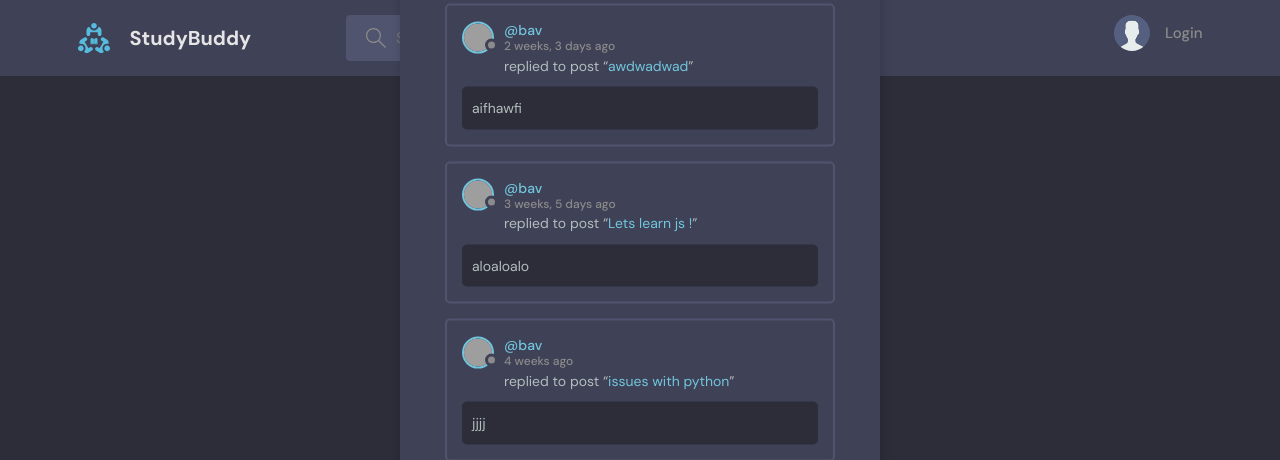
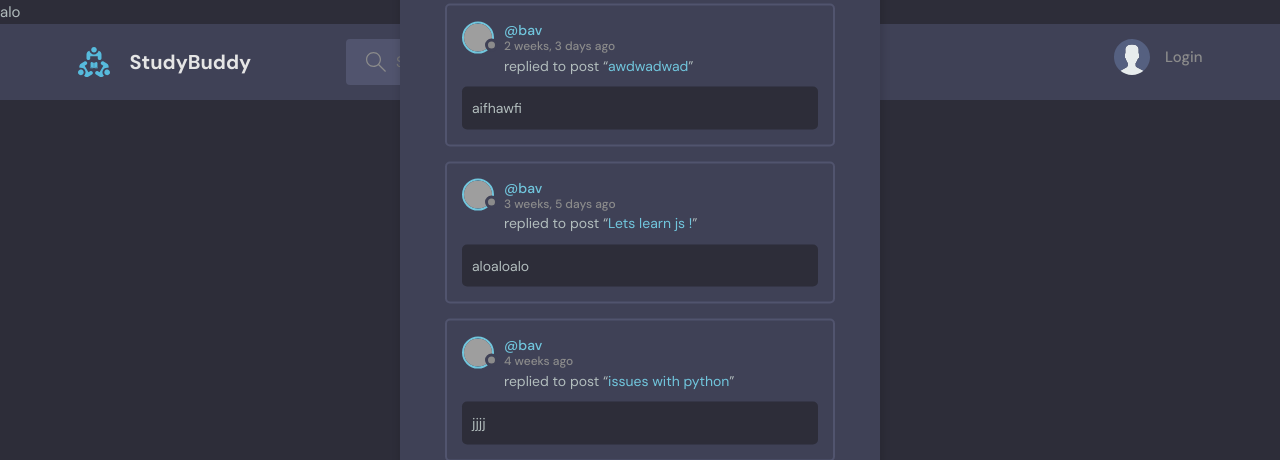
Before and after one commit to ernofun/studybud, a Django app: page /activity/ in a window 1280 px wide. Shown: the top 460 px of the page. Run offline with Django 4.2, Linux system fonts and the light colour scheme; data comes from the database, SQL or seed files in the repository; grey boxes are pictures that could not be loaded.

Commit message:
Update main.html

```diff
--- a/templates/main.html
+++ b/templates/main.html
@@ -11,7 +11,7 @@
   </head>
 
   <body>
-
+    <p>alo</p>
 
     {% include "navbar.html" %}
 
```
